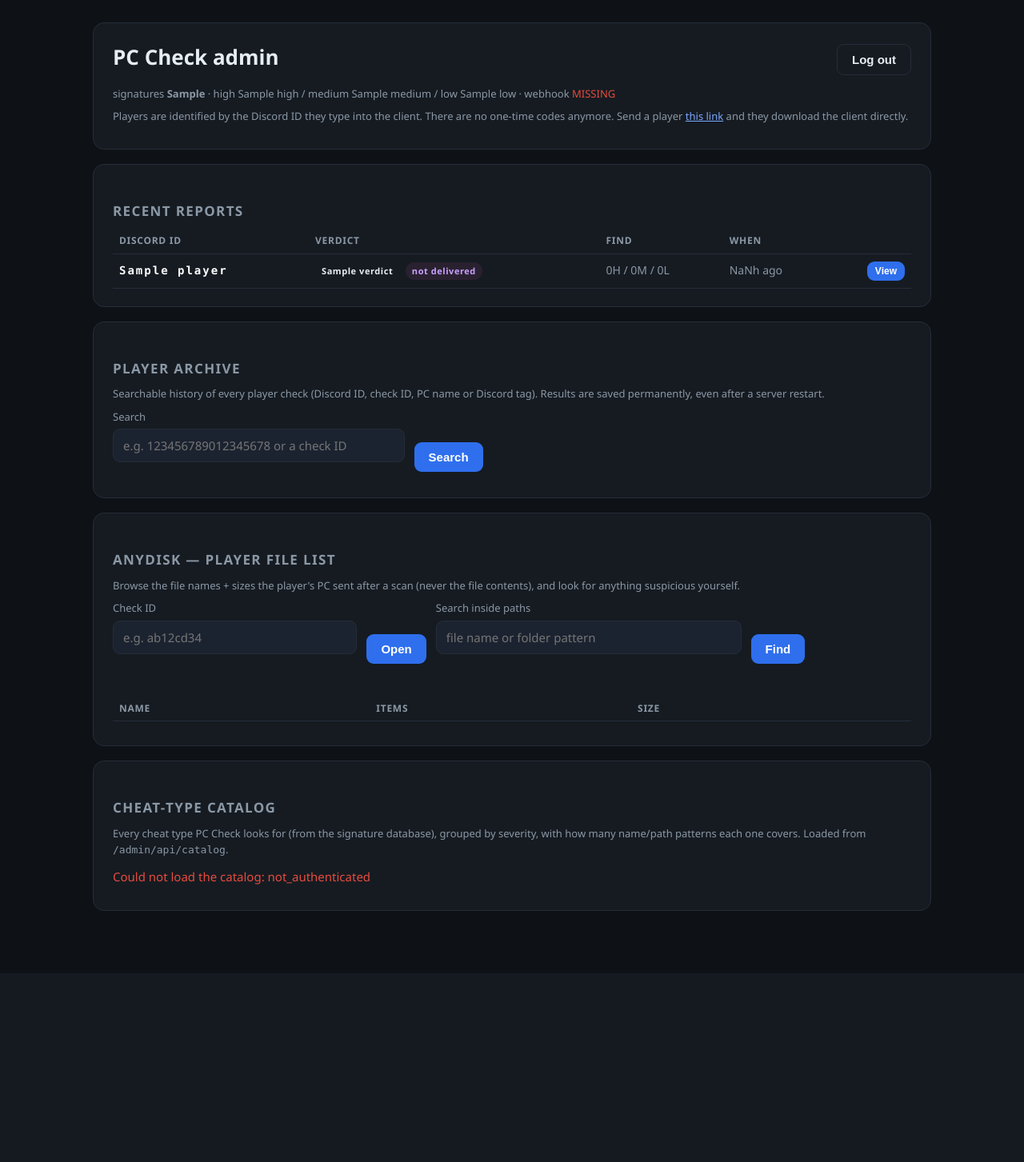
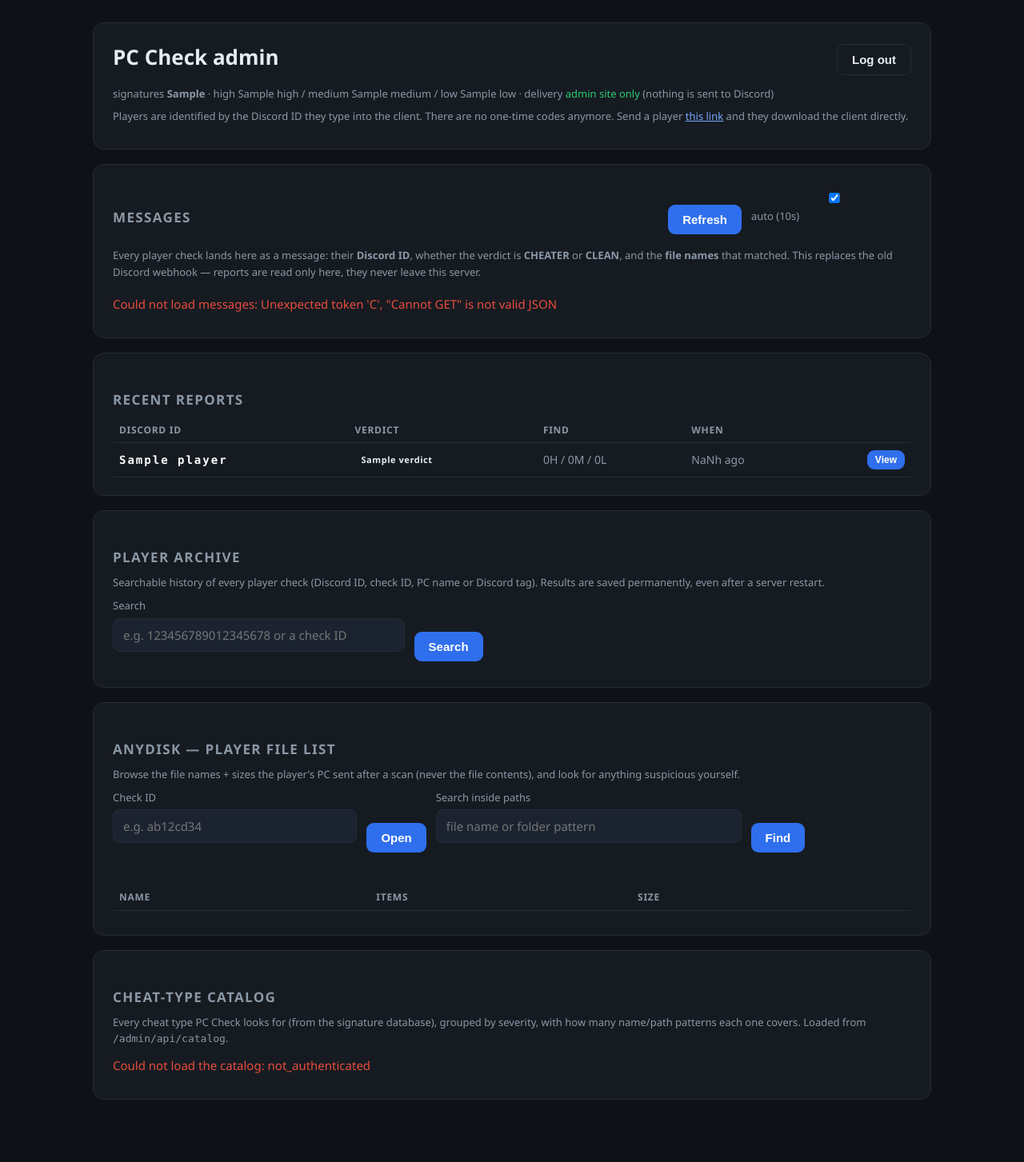
Before and after one commit to lilsky04/pccheck, a Flask app: template templates/admin.html in a window 1280 px wide. Shown: the whole page at 80% size. Before the commit the page ends 1139 px from the top, so only its background shows below. Run offline with Flask 3, Linux system fonts and the light colour scheme; the template is opened without the code that fills it: most values are stand-ins (such as "Sample title", 1, 10 or a date in 2020); lists and menus that the app fills with data are empty; some libraries are stand-ins or nearby versions.

Commit message:
deploy templates/admin.html

```diff
--- a/templates/admin.html
+++ b/templates/admin.html
@@ -17,13 +17,28 @@
     <p class="tiny">
       signatures <strong>{{ sig_version }}</strong> &middot;
       high {{ sig_counts.get('high', 0) }} / medium {{ sig_counts.get('medium', 0) }} / low {{ sig_counts.get('low', 0) }} &middot;
-      webhook {% if webhook_ok %}<span class="ok">configured</span>{% else %}<span class="bad">MISSING</span>{% endif %}
+      delivery <span class="ok">admin site only</span> (nothing is sent to Discord)
     </p>
     <p class="tiny">
       Players are identified by the Discord ID they type into the client.
       There are no one-time codes anymore. Send a player
       <a href="{{ base }}/go/">this link</a> and they download the client directly.
     </p>
+  </section>
+
+  <section class="card">
+    <div class="bar">
+      <h2>Messages</h2>
+      <div class="controls">
+        <button class="btn" type="button" id="msgreload">Refresh</button>
+        <label class="tiny"><input type="checkbox" id="msgauto" checked> auto (10s)</label>
+      </div>
+    </div>
+    <p class="tiny">Every player check lands here as a message: their <strong>Discord ID</strong>,
+       whether the verdict is <strong>CHEATER</strong> or <strong>CLEAN</strong>, and the
+       <strong>file names</strong> that matched. This replaces the old Discord webhook &mdash;
+       reports are read only here, they never leave this server.</p>
+    <div id="msglist" class="msglist"><p class="dim">Loading...</p></div>
   </section>
 
   <section class="card">
@@ -34,9 +49,7 @@
       {% for r in used %}
         <tr data-id="{{ r.id }}" class="v-{{ r.verdict|lower }}">
           <td class="code">{{ r.player or '' }}</td>
-          <td><span class="badge {{ r.verdict|lower }}">{{ r.verdict }}</span>
-              {% if not r.forwarded %}<span class="badge warn">not delivered</span>{% endif %}
-          </td>
+          <td><span class="badge {{ r.verdict|lower }}">{{ r.verdict }}</span></td>
           <td class="dim">
             {% set f = r.report.findings %}
             {{ f|selectattr('severity','equalto','high')|list|length }}H /
@@ -124,6 +137,61 @@ function tick() {
 tick();
 setInterval(tick, 60000);
 
+// ---------- Messages feed (inbox of incoming reports) ----------
+let MSGSEEN = {};
+let MSGTIMER = null;
+
+function ago(iso) {
+  const d = new Date(iso);
+  const mins = Math.floor((Date.now() - d.getTime()) / 60000);
+  if (mins < 1) return 'just now';
+  if (mins < 60) return mins + 'm ago';
+  if (mins < 1440) return Math.floor(mins / 60) + 'h ago';
+  return Math.floor(mins / 1440) + 'd ago';
+}
+
+async function loadMessages() {
+  const box = $('#msglist');
+  try {
+    const res = await fetch('/admin/api/messages?limit=50');
+    const data = await res.json();
+    if (!res.ok || !data.ok) throw new Error(data.error || res.status);
+    if (!data.items.length) { box.innerHTML = '<p class="dim">No messages yet. They appear here the moment a player runs a check.</p>'; return; }
+    box.innerHTML = data.items.map((m) => {
+      const isNew = !(m.id in MSGSEEN);
+      const files = (m.files || []).slice(0, 12).map((f) =>
+        '<li><span class="badge ' + esc(f.severity) + '">' + esc(f.severity) + '</span> <code>' +
+        esc(f.name) + '</code><br><span class="dim tiny mon">' + esc(f.path) + '</span></li>').join('');
+      const more = (m.files || []).length > 12
+        ? '<li class="dim tiny">&hellip; and ' + (m.total_findings - 12) + ' more finding(s)</li>' : '';
+      const clean = m.verdict === 'CLEAN'
+        ? '<p class="ok">&#10004; Nothing found. Clean.</p>'
+        : '<p class="bad">&#9888; ' + m.total_findings + ' finding(s):</p><ul class="msgfiles">' + files + more + '</ul>';
+      return '<div class="msg ' + esc(m.verdict).toLowerCase() + (isNew ? ' fresh' : '') + '">' +
+        '<div class="msghead"><strong class="code">' + esc(m.discord_id || 'no id') + '</strong>' +
+        '<span class="badge ' + esc(m.verdict).toLowerCase() + '">' + esc(m.verdict) + '</span>' +
+        '<span class="dim tiny">' + esc(m.used_at.replace('T', ' ').slice(0, 19)) + ' &middot; ' + ago(m.used_at) + '</span>' +
+        '<span class="dim tiny">check ' + esc(m.id) + '</span>' +
+        (m.pc_name ? '<span class="dim tiny">' + esc(m.pc_name) + '</span>' : '') +
+        '<span style="flex:1"></span>' +
+        '<button class="btn tiny-btn" data-view="' + esc(m.id) + '">View</button>' +
+        '<button class="btn tiny-btn" data-anydisk="' + esc(m.id) + '">AnyDisk</button>' +
+        '</div>' + clean + '</div>';
+    }).join('');
+    data.items.forEach((m) => { MSGSEEN[m.id] = true; });
+  } catch (err) {
+    box.innerHTML = '<p class="bad">Could not load messages: ' + esc(err.message) + '</p>';
+  }
+}
+
+function startMsgAuto() {
+  if (MSGTIMER) clearInterval(MSGTIMER);
+  if ($('#msgauto').checked) MSGTIMER = setInterval(loadMessages, 10000);
+}
+
+loadMessages();
+startMsgAuto();
+
 // ---------- Player archive (search + detail) ----------
 function esc(s) {
   return String(s == null ? '' : s).replace(/[&<>"']/g,
@@ -165,7 +233,7 @@ async function openDetail(id) {
     (r.files_scanned || 0) + ' files scanned &middot; ' + (r.duration_s || 0) + 's</p>' +
     '<p><span class="badge ' + esc(r.verdict).toLowerCase() + '">' + esc(r.verdict) + '</span>' +
     (r.has_inventory ? ' <span class="ok">file list uploaded</span>' : ' <span class="bad">no file list</span>') +
-    (r.forwarded ? ' &middot; <span class="ok">delivered to Discord</span>' : ' &middot; <span class="badge warn">not delivered</span>') +
+    (r.forwarded ? ' &middot; <span class="ok">delivered to admin site</span>' : ' &middot; <span class="badge warn">not delivered</span>') +
     (r.delivery ? ' <span class="dim tiny">(' + esc(r.delivery) + ')</span>' : '') + '</p>' +
     '<p class="tiny">Discord ID: <strong>' + esc(r.player || '&mdash;') + '</strong>' +
     (r.user ? ' &middot; label: ' + esc(r.user) : '') + '</p>' +
@@ -292,6 +360,8 @@ $('#archq').addEventListener('keydown', (e) => { if (e.key === 'Enter') searchAr
 $('#invopen').addEventListener('click', invOpen);
 $('#invfind').addEventListener('click', invFind);
 $('#invq').addEventListener('keydown', (e) => { if (e.key === 'Enter') invFind(); });
+$('#msgreload').addEventListener('click', loadMessages);
+$('#msgauto').addEventListener('change', startMsgAuto);
 
 document.addEventListener('click', async (ev) => {
   const view = ev.target.dataset.view;
```
